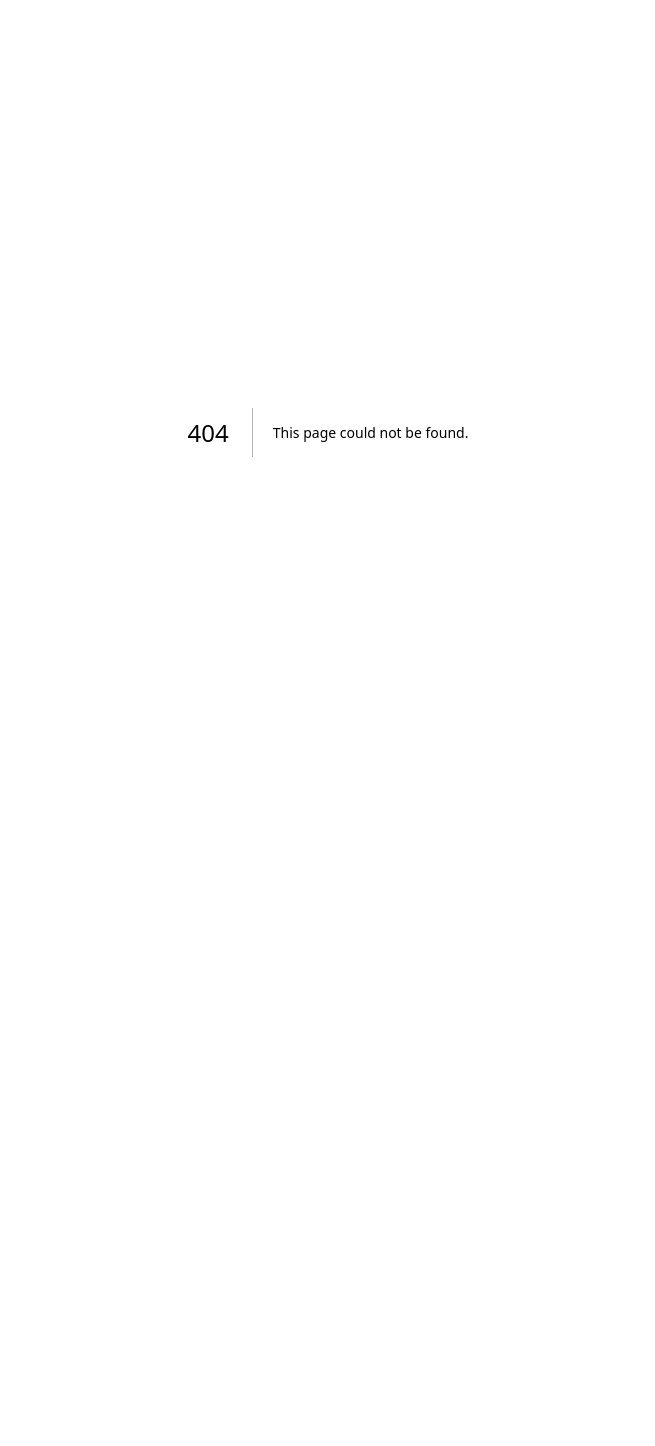
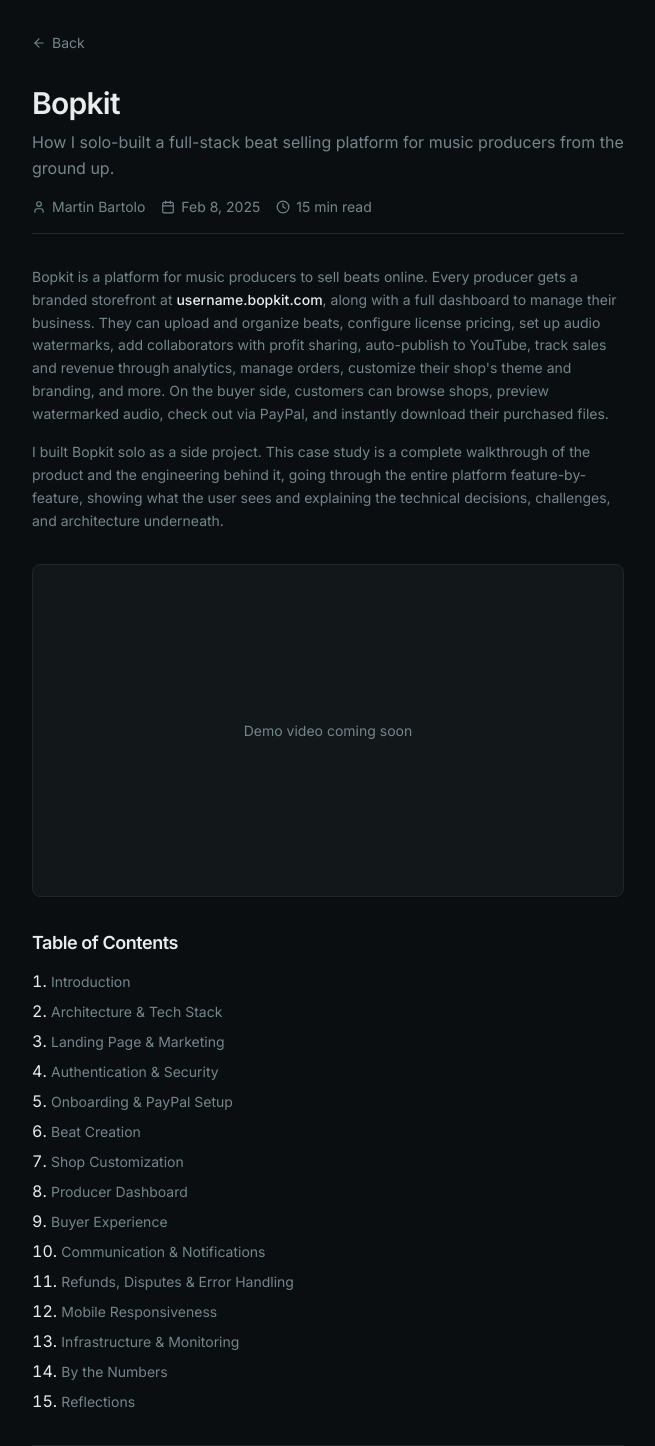
Before and after one commit to martinbartolo/resume-website, a Next.js app: page /projects/bopkit in a window 1280 px wide. Before the commit this address had no page. Shown: the top 1446 px of the page, without its empty margins (312-967 px from the left). Before the commit the page ends 864 px from the top, so only its background shows below. Built offline with nearby package versions, Linux system fonts and the light colour scheme.

Commit message:
add Bopkit case study page with metadata, introduction, and table of contents

```diff
--- /dev/null
+++ b/src/app/projects/bopkit/page.tsx
@@ -0,0 +1,127 @@
+import { ArrowLeft, Calendar, Clock, User } from "lucide-react";
+import type { Metadata } from "next";
+import Link from "next/link";
+
+export const metadata: Metadata = {
+  title: "Bopkit Case Study | Martin Bartolo",
+  description:
+    "A deep dive into building Bopkit, a multi-tenant SaaS beat selling platform with multi-party payments, audio processing, and durable workflows.",
+};
+
+const tableOfContents = [
+  { id: "introduction", label: "Introduction" },
+  { id: "architecture", label: "Architecture & Tech Stack" },
+  { id: "landing-page", label: "Landing Page & Marketing" },
+  { id: "authentication", label: "Authentication & Security" },
+  { id: "onboarding", label: "Onboarding & PayPal Setup" },
+  { id: "beat-creation", label: "Beat Creation" },
+  { id: "shop-customization", label: "Shop Customization" },
+  { id: "producer-dashboard", label: "Producer Dashboard" },
+  { id: "buyer-experience", label: "Buyer Experience" },
+  { id: "communication", label: "Communication & Notifications" },
+  { id: "error-handling", label: "Refunds, Disputes & Error Handling" },
+  { id: "mobile", label: "Mobile Responsiveness" },
+  { id: "infrastructure", label: "Infrastructure & Monitoring" },
+  { id: "numbers", label: "By the Numbers" },
+  { id: "reflections", label: "Reflections" },
+];
+
+export default function BopkitCaseStudy() {
+  return (
+    <article className="w-full space-y-8">
+      <Link
+        href="/"
+        className="text-muted-foreground hover:text-foreground inline-flex items-center gap-1.5 text-sm transition-colors"
+      >
+        <ArrowLeft className="size-3.5" />
+        <span>Back</span>
+      </Link>
+
+      {/* Header */}
+      <header className="space-y-4">
+        <div className="space-y-2">
+          <h1 className="text-foreground text-3xl font-semibold tracking-tight">
+            Bopkit
+          </h1>
+          <p className="text-muted-foreground text-base leading-relaxed">
+            How I solo-built a full-stack beat selling platform for music
+            producers from the ground up.
+          </p>
+        </div>
+
+        <div className="text-muted-foreground flex flex-wrap items-center gap-4 text-sm">
+          <div className="flex items-center gap-1.5">
+            <User className="size-3.5" />
+            <span>Martin Bartolo</span>
+          </div>
+          <div className="flex items-center gap-1.5">
+            <Calendar className="size-3.5" />
+            <time dateTime="2025-02-08">Feb 8, 2025</time>
+          </div>
+          <div className="flex items-center gap-1.5">
+            <Clock className="size-3.5" />
+            <span>15 min read</span>
+          </div>
+        </div>
+
+        <hr className="border-border" />
+      </header>
+
+      {/* Introduction */}
+      <section id="introduction" className="space-y-4">
+        <p className="text-muted-foreground text-sm leading-relaxed">
+          Bopkit is a platform for music producers to sell beats online. Every
+          producer gets a branded storefront at{" "}
+          <span className="text-foreground font-medium">
+            username.bopkit.com
+          </span>
+          , along with a full dashboard to manage their business. They can
+          upload and organize beats, configure license pricing, set up audio
+          watermarks, add collaborators with profit sharing, auto-publish to
+          YouTube, track sales and revenue through analytics, manage orders,
+          customize their shop&apos;s theme and branding, and more. On the buyer
+          side, customers can browse shops, preview watermarked audio, check out
+          via PayPal, and instantly download their purchased files.
+        </p>
+
+        <p className="text-muted-foreground text-sm leading-relaxed">
+          I built Bopkit solo as a side project. This case study is a complete
+          walkthrough of the product and the engineering behind it, going
+          through the entire platform feature-by-feature, showing what the user
+          sees and explaining the technical decisions, challenges, and
+          architecture underneath.
+        </p>
+      </section>
+
+      {/* Demo Video */}
+      <section className="space-y-3">
+        <div className="bg-muted/50 border-border flex aspect-video items-center justify-center rounded-lg border">
+          <p className="text-muted-foreground text-sm">
+            Demo video coming soon
+          </p>
+        </div>
+      </section>
+
+      {/* Table of Contents */}
+      <nav className="space-y-3">
+        <h2 className="text-foreground text-lg font-semibold tracking-tight">
+          Table of Contents
+        </h2>
+        <ol className="list-inside list-decimal space-y-1.5">
+          {tableOfContents.map(item => (
+            <li key={item.id}>
+              <Link
+                href={`#${item.id}`}
+                className="text-muted-foreground hover:text-foreground text-sm transition-colors"
+              >
+                {item.label}
+              </Link>
+            </li>
+          ))}
+        </ol>
+      </nav>
+
+      <hr className="border-border" />
+    </article>
+  );
+}
```
